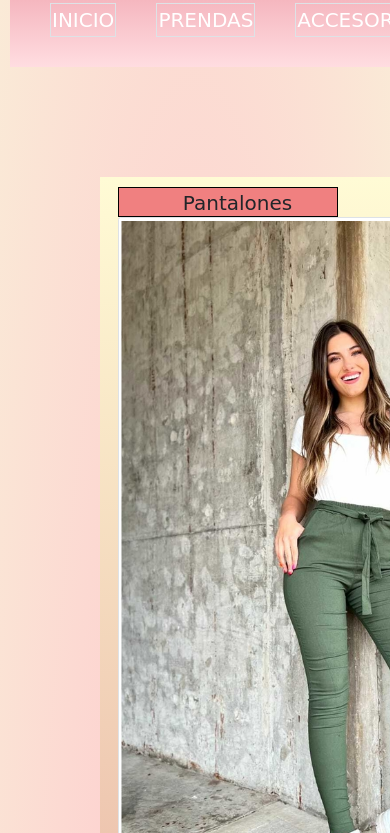
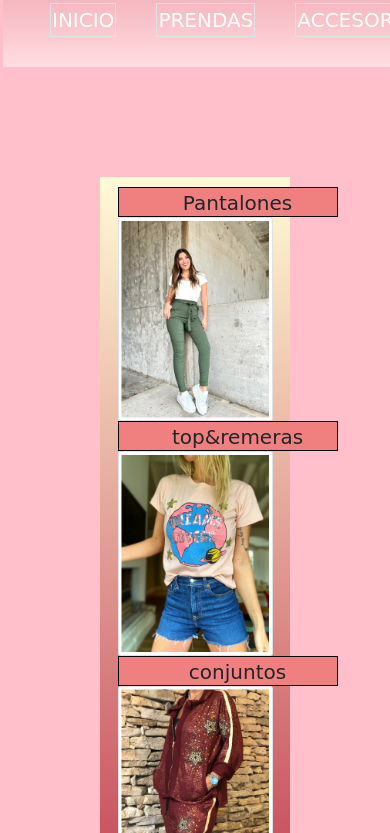
Before and after one commit to AugustoSubercaze/coder-curso-clase-10Github, a website: page pages/prendas.html in a window 390 px wide. Shown: the part 72-905 px from the top of the page. Drawn offline with nearby package versions, Linux system fonts and the light colour scheme; a web font is replaced by a local one.

Commit message:
Proyecto final alcanzado con defecto overflow

```diff
--- a/pages/prendas.html
+++ b/pages/prendas.html
@@ -13,11 +13,11 @@
     integrity="sha384-1BmE4kWBq78iYhFldvKuhfTAU6auU8tT94WrHftjDbrCEXSU1oBoqyl2QvZ6jIW3" crossorigin="anonymous">
     <link rel="stylesheet" href="../css/estilo.css">
 </head>
-<body class="gridIndex">
+<body class="row">
     <header class="bgColorHead">
         <img class="logo" src="../images/Logo.png" alt="logo">
         <nav>
-            <ul class="subAllNavUlLi" class="subAllNavUlLi" data-aos="fade-down">
+            <ul class="subAllNavUlLi" data-aos="fade-down">
                 <li class="padding border margin"><a href="../index.html">INICIO</a></li>
                 <li class="padding border margin"><a href="#">PRENDAS</a></li>
                 <li class="padding border margin"><a href="accesorios.html">ACCESORIOS</a></li>
--- a/scss/_header.scss
+++ b/scss/_header.scss
@@ -1,6 +1,8 @@
 @import url('https://fonts.googleapis.com/css2?family=Baloo+Thambi+2&family=Mouse+Memoirs&family=Pattaya&display=swap');
 *{
-  box-sizing: border-box 0rem;
+  margin: 0;
+  padding: 0;
+  box-sizing: border-box;
   font-family: 'Baloo Thambi 2', cursive;
 }
 /* Etiqueta html con font size % que ayuda a usar rem en vez de px-1rem=10px*/
@@ -9,7 +11,6 @@ html {
   font-size: 62.5%;
 }
 @media screen and (max-width:769px){
-    body {background-color: yellow;}
   header nav{
     width: 200px;
     height: 10px;
--- a/scss/_modificandopaginas.scss
+++ b/scss/_modificandopaginas.scss
@@ -107,11 +107,9 @@
     "encabezadoNav"
     "subAllNavUlLi"
     "footerGrid"
-    "prendasGrid"
     "row";
     background-image: radial-gradient(pink,antiquewhite);
   }
-
   .gridMainIndex {
     display: grid;
     grid-template-areas:
```
Also changed, not shown: pages/accesorios.html (+2 -2 lines), pages/contacto.html (+2 -2 lines), pages/nosotros.html (+2 -2 lines), css/estilo.css. Lines whose indentation alone changed are shown as unchanged.
